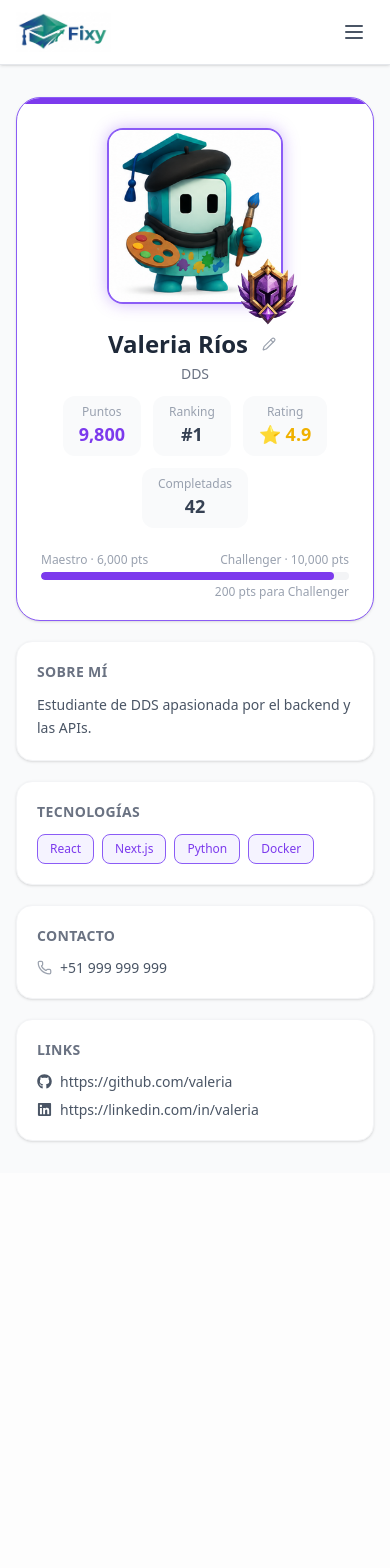
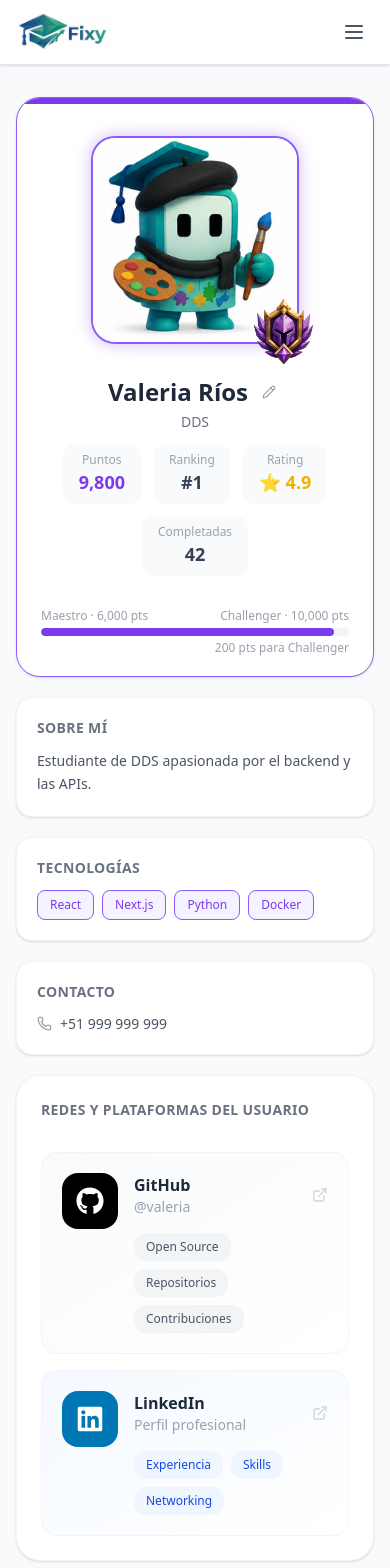
Before and after one commit to Fixy-tec/fixy-web, a Next.js app in the folder frontend/: page /users/1 in a window 390 px wide. Shown: the top 1568 px of the page. Before the commit the page ends 1173 px from the top, so only its background shows below. Built offline with nearby package versions, Linux system fonts and the light colour scheme.

Commit message:
feat: mejorando profileView

```diff
--- a/frontend/src/views/home/homeLoggedView.tsx
+++ b/frontend/src/views/home/homeLoggedView.tsx
@@ -168,7 +168,7 @@ const HomeLoggedView = () => {
           </div>
 
           {/* SOLICITUDES */}
-          <div className="lg:col-span-12 bg-white border border-gray-100 rounded-[32px] p-6 shadow-sm">
+          <div className="lg:col-span-12 bg-white border border-gray-100 rounded-4xl p-6 shadow-sm">
             <div className="flex flex-col sm:flex-row sm:items-center sm:justify-between gap-4 mb-6">
               <div>
                 <p className="text-xs font-semibold text-gray-400 uppercase tracking-widest">
@@ -212,7 +212,7 @@ const HomeLoggedView = () => {
                   </p>
 
                   <div className="flex items-center gap-3 mt-6">
-                    <div className="w-10 h-10 rounded-full bg-gradient-to-br from-[#1a4ca3] to-[#009c70]" />
+                    <div className="w-10 h-10 rounded-full bg-linear-to-br from-[#1a4ca3] to-[#009c70]" />
 
                     <div>
                       <p className="text-sm font-medium text-gray-700">
--- a/frontend/src/views/userProfileView.tsx
+++ b/frontend/src/views/userProfileView.tsx
@@ -11,6 +11,7 @@ import {
   Check,
   X,
   Lock,
+  ExternalLink,
 } from "lucide-react";
 import { FaGithub, FaLinkedin } from "react-icons/fa";
 import { useMedals, Medal } from "../context/MedalsContext";
@@ -60,7 +61,7 @@ export default function UserProfileView({ user, isOwner }: Props) {
 
   return (
     <div className="min-h-screen bg-gray-50">
-      <div className="max-w-2xl mx-auto px-4 py-8 space-y-5">
+      <div className="max-w-4xl mx-auto px-4 py-8 space-y-5">
         {/* ── Card principal ── */}
         <div
           className="bg-white rounded-3xl border shadow-sm overflow-hidden"
@@ -69,11 +70,11 @@ export default function UserProfileView({ user, isOwner }: Props) {
           {/* Tira de color */}
           <div className="h-1.5 w-full" style={{ background: medal.color }} />
 
-          <div className="p-6 flex flex-col sm:flex-row gap-6 items-center sm:items-start">
+          <div className="p-8 flex flex-col lg:flex-row gap-8 items-center lg:items-start">
             {/* Avatar */}
             <div className="relative shrink-0">
               <div
-                className="w-44 h-44 rounded-2xl overflow-hidden border-2"
+                className="w-52 h-52 rounded-3xl overflow-hidden border-2 ring-4 ring-white bg-white"
                 style={{
                   borderColor: medal.border,
                   boxShadow: `0 0 16px ${medal.glow}`,
@@ -289,40 +290,168 @@ export default function UserProfileView({ user, isOwner }: Props) {
         )}
 
         {/* ── Links ── */}
+        {/* ── Links ── */}
         {(user.github || user.linkedin || user.portfolio) && (
-          <div className="bg-white rounded-2xl border border-gray-100 shadow-sm p-5">
-            <h2 className="text-sm font-semibold text-gray-500 uppercase tracking-wide mb-3">
-              Links
-            </h2>
-            <div className="flex flex-col gap-2">
+          <div className="bg-white rounded-3xl border border-gray-100 shadow-sm p-6">
+            <div className="flex items-center justify-between mb-5">
+              <div>
+                <h2 className="text-sm font-semibold text-gray-500 uppercase tracking-wide mb-3">
+                  Redes y plataformas del usuario
+                </h2>
+              </div>
+            </div>
+
+            <div className="grid gap-4">
+              {/* GitHub */}
               {user.github && (
                 <a
                   href={user.github}
                   target="_blank"
                   rel="noopener noreferrer"
-                  className="flex items-center gap-2 text-sm text-gray-600 hover:text-[#1a4ca3] transition-colors"
+                  className="group relative overflow-hidden rounded-2xl border border-gray-100 bg-gradient-to-br from-gray-50 to-white p-5 hover:border-[#1a4ca3]/30 hover:shadow-md transition-all"
                 >
-                  <FaGithub size={15} /> {user.github}
+                  <div className="flex items-start gap-4">
+                    <div className="w-14 h-14 rounded-2xl bg-black flex items-center justify-center shrink-0">
+                      <FaGithub size={28} color="white" />
+                    </div>
+
+                    <div className="flex-1 min-w-0">
+                      <div className="flex items-center justify-between gap-3">
+                        <div>
+                          <h3 className="font-semibold text-gray-800 text-base">
+                            GitHub
+                          </h3>
+
+                          <p className="text-sm text-gray-400 truncate">
+                            {user.github.replace("https://github.com/", "@")}
+                          </p>
+                        </div>
+
+                        <ExternalLink
+                          size={16}
+                          className="text-gray-300 group-hover:text-[#1a4ca3] transition-colors"
+                        />
+                      </div>
+
+                      <div className="flex flex-wrap gap-2 mt-4">
+                        <div className="px-3 py-1.5 rounded-xl bg-gray-100 text-xs font-medium text-gray-600">
+                          Open Source
+                        </div>
+
+                        <div className="px-3 py-1.5 rounded-xl bg-gray-100 text-xs font-medium text-gray-600">
+                          Repositorios
+                        </div>
+
+                        <div className="px-3 py-1.5 rounded-xl bg-gray-100 text-xs font-medium text-gray-600">
+                          Contribuciones
+                        </div>
+                      </div>
+                    </div>
+                  </div>
                 </a>
               )}
+
+              {/* LinkedIn */}
               {user.linkedin && (
                 <a
                   href={user.linkedin}
                   target="_blank"
                   rel="noopener noreferrer"
-                  className="flex items-center gap-2 text-sm text-gray-600 hover:text-[#1a4ca3] transition-colors"
+                  className="group relative overflow-hidden rounded-2xl border border-gray-100 bg-gradient-to-br from-[#f4f9ff] to-white p-5 hover:border-[#0077b5]/30 hover:shadow-md transition-all"
                 >
-                  <FaLinkedin size={15} /> {user.linkedin}
+                  <div className="flex items-start gap-4">
+                    <div
+                      className="w-14 h-14 rounded-2xl flex items-center justify-center shrink-0"
+                      style={{ background: "#0077b5" }}
+                    >
+                      <FaLinkedin size={28} color="white" />
+                    </div>
+
+                    <div className="flex-1 min-w-0">
+                      <div className="flex items-center justify-between gap-3">
+                        <div>
+                          <h3 className="font-semibold text-gray-800 text-base">
+                            LinkedIn
+                          </h3>
+
+                          <p className="text-sm text-gray-400 truncate">
+                            Perfil profesional
+                          </p>
+                        </div>
+
+                        <ExternalLink
+                          size={16}
+                          className="text-gray-300 group-hover:text-[#0077b5] transition-colors"
+                        />
+                      </div>
+
+                      <div className="flex flex-wrap gap-2 mt-4">
+                        <div className="px-3 py-1.5 rounded-xl bg-blue-50 text-xs font-medium text-blue-700">
+                          Experiencia
+                        </div>
+
+                        <div className="px-3 py-1.5 rounded-xl bg-blue-50 text-xs font-medium text-blue-700">
+                          Skills
+                        </div>
+
+                        <div className="px-3 py-1.5 rounded-xl bg-blue-50 text-xs font-medium text-blue-700">
+                          Networking
+                        </div>
+                      </div>
+                    </div>
+                  </div>
                 </a>
               )}
+
+              {/* Portfolio */}
               {user.portfolio && (
                 <a
                   href={user.portfolio}
                   target="_blank"
                   rel="noopener noreferrer"
-                  className="flex items-center gap-2 text-sm text-gray-600 hover:text-[#1a4ca3] transition-colors"
+                  className="group relative overflow-hidden rounded-2xl border border-gray-100 bg-gradient-to-br from-[#effaf8] to-white p-5 hover:border-[#057f78]/30 hover:shadow-md transition-all"
                 >
-                  <Globe size={15} /> {user.portfolio}
+                  <div className="flex items-start gap-4">
+                    <div
+                      className="w-14 h-14 rounded-2xl flex items-center justify-center shrink-0"
+                      style={{ background: "#057f78" }}
+                    >
+                      <Globe size={26} color="white" />
+                    </div>
+
+                    <div className="flex-1 min-w-0">
+                      <div className="flex items-center justify-between gap-3">
+                        <div>
+                          <h3 className="font-semibold text-gray-800 text-base">
+                            Portfolio
+                          </h3>
+
+                          <p className="text-sm text-gray-400 truncate">
+                            {user.portfolio.replace(/^https?:\/\//, "")}
+                          </p>
+                        </div>
+
+                        <ExternalLink
+                          size={16}
+                          className="text-gray-300 group-hover:text-[#057f78] transition-colors"
+                        />
+                      </div>
+
+                      <div className="flex flex-wrap gap-2 mt-4">
+                        <div className="px-3 py-1.5 rounded-xl bg-emerald-50 text-xs font-medium text-emerald-700">
+                          Proyectos
+                        </div>
+
+                        <div className="px-3 py-1.5 rounded-xl bg-emerald-50 text-xs font-medium text-emerald-700">
+                          UI/UX
+                        </div>
+
+                        <div className="px-3 py-1.5 rounded-xl bg-emerald-50 text-xs font-medium text-emerald-700">
+                          Showcase
+                        </div>
+                      </div>
+                    </div>
+                  </div>
                 </a>
               )}
             </div>
```
